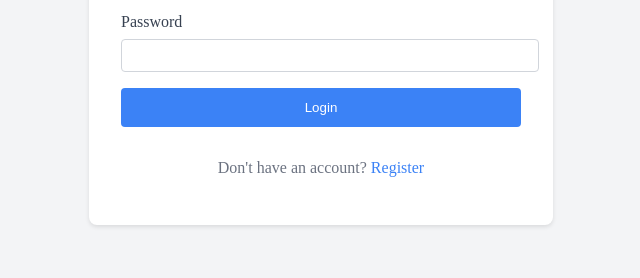
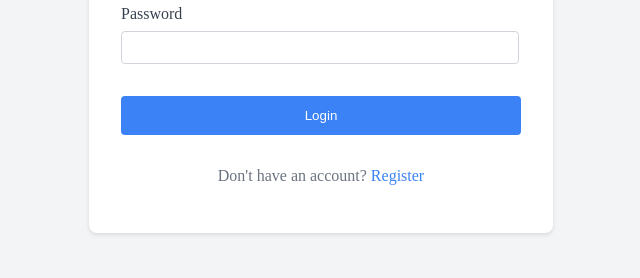
Before and after one commit to madzm92/CS-120-Final-Project, a website: page public/login.html in a window 1280 px wide. Shown: the part 382-660 px from the top of the page, without its empty margins (319-959 px from the left). Drawn offline with Linux system fonts and the light colour scheme; no server answers; sample sign-in values are in the browser's storage; a web font is replaced by a local one.

Commit message:
testing merge

```diff
--- a/public/css/auth.css
+++ b/public/css/auth.css
@@ -26,7 +26,7 @@
 }
 
 .form-group input {
-    width: 100%;
+    width: 95%;
     padding: 0.5rem;
     border: 1px solid #d1d5db;
     border-radius: 0.25rem;
@@ -40,7 +40,7 @@ button {
     border: none;
     border-radius: 0.25rem;
     cursor: pointer;
-    margin-bottom: 1rem;
+    margin: 1rem auto;
 }
 
 button:hover {
```
Also changed, not shown: 1 other file.
